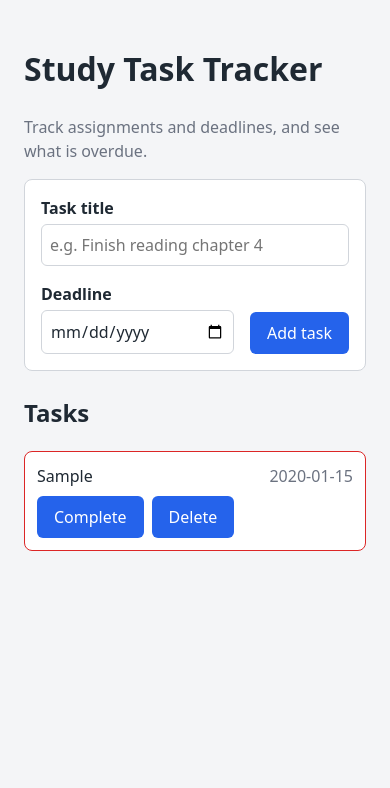
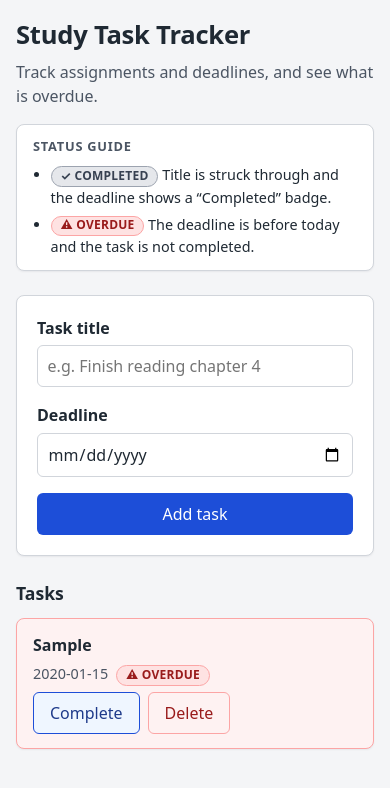
Before and after one commit to Avanith12/Study-Task-Tracker, a plain HTML site: page index.html in a window 390 px wide. Both pictures are taken after typing "Sample", "2020-01-15" into the empty fields and a click on the button "Add task". Drawn offline with Linux system fonts and the light colour scheme.

Commit message:
Milestone 7: polish interface with responsive layout, status cues, and focus styles

```diff
--- a/index.html
+++ b/index.html
@@ -10,6 +10,20 @@
   <header class="app-header">
     <h1>Study Task Tracker</h1>
     <p class="app-intro">Track assignments and deadlines, and see what is overdue.</p>
+
+    <section class="status-legend" aria-label="Task status guide">
+      <h2 class="status-legend-heading">Status guide</h2>
+      <ul>
+        <li>
+          <span class="legend-badge legend-badge--completed" aria-hidden="true">✓ Completed</span>
+          Title is struck through and the deadline shows a &ldquo;Completed&rdquo; badge.
+        </li>
+        <li>
+          <span class="legend-badge legend-badge--overdue" aria-hidden="true">⚠ Overdue</span>
+          The deadline is before today and the task is not completed.
+        </li>
+      </ul>
+    </section>
   </header>
 
   <main class="app-main">
--- a/style.css
+++ b/style.css
@@ -1,13 +1,19 @@
-/* Study Task Tracker — basic page skeleton (Milestone 2).
-   Detailed visual polish arrives in Milestone 7. */
+/* Study Task Tracker — polished interface (Milestone 7).
+   Styles the markup contract from AGENTS.md section 4. No application logic. */
 
 :root {
   --color-text: #1f2933;
-  --color-muted: #6b7280;
+  --color-muted: #4b5563;
   --color-border: #d1d5db;
   --color-surface: #ffffff;
   --color-background: #f4f5f7;
-  --color-accent: #2563eb;
+  --color-accent: #1d4ed8;
+  --color-accent-dark: #1e3a8a;
+  --color-danger: #b91c1c;
+  --color-danger-dark: #991b1b;
+  --color-focus: #1d4ed8;
+  --radius: 0.5rem;
+  --shadow: 0 1px 2px rgba(15, 23, 42, 0.06);
 }
 
 * {
@@ -17,7 +23,8 @@
 body {
   margin: 0;
   padding: 1.5rem;
-  font-family: system-ui, -apple-system, "Segoe UI", Roboto, sans-serif;
+  font-family: system-ui, -apple-system, "Segoe UI", Roboto, "Helvetica Neue", Arial, sans-serif;
+  font-size: 1rem;
   line-height: 1.5;
   color: var(--color-text);
   background-color: var(--color-background);
@@ -25,32 +32,71 @@ body {
 
 .app-header,
 .app-main {
-  max-width: 40rem;
+  max-width: 42rem;
   margin: 0 auto;
 }
 
+.app-header h1 {
+  margin: 0;
+  font-size: 1.6rem;
+  letter-spacing: -0.01em;
+}
+
 .app-intro {
+  margin: 0.35rem 0 0;
   color: var(--color-muted);
+}
+
+/* Status guide (non-color explanation of task states) */
+
+.status-legend {
+  margin-top: 1rem;
+  padding: 0.75rem 1rem;
+  font-size: 0.9rem;
+  background-color: var(--color-surface);
+  border: 1px solid var(--color-border);
+  border-radius: var(--radius);
+  box-shadow: var(--shadow);
+}
+
+.status-legend-heading {
+  margin: 0;
+  font-size: 0.8rem;
+  font-weight: 700;
+  text-transform: uppercase;
+  letter-spacing: 0.06em;
+  color: var(--color-muted);
+}
+
+.status-legend ul {
+  margin: 0.5rem 0 0;
+  padding-left: 1.1rem;
+}
+
+.status-legend li + li {
+  margin-top: 0.35rem;
 }
 
 /* Form */
 
 #task-form {
-  display: flex;
-  flex-wrap: wrap;
+  display: grid;
+  grid-template-columns: minmax(0, 1.4fr) minmax(0, 1fr) auto;
   gap: 1rem;
-  align-items: flex-end;
-  padding: 1rem;
+  align-items: end;
+  margin-top: 1.5rem;
+  padding: 1.25rem;
   background-color: var(--color-surface);
   border: 1px solid var(--color-border);
-  border-radius: 0.5rem;
+  border-radius: var(--radius);
+  box-shadow: var(--shadow);
 }
 
 .field {
   display: flex;
-  flex: 1 1 12rem;
   flex-direction: column;
-  gap: 0.25rem;
+  gap: 0.35rem;
+  min-width: 0;
 }
 
 label {
@@ -58,48 +104,79 @@ label {
 }
 
 input {
+  width: 100%;
+  min-width: 0;
   font: inherit;
-  padding: 0.5rem;
+  padding: 0.5rem 0.6rem;
   color: inherit;
+  background-color: var(--color-surface);
   border: 1px solid var(--color-border);
   border-radius: 0.375rem;
 }
 
-input:focus-visible,
-button:focus-visible {
-  outline: 3px solid var(--color-accent);
+input:hover {
+  border-color: #9ca3af;
+}
+
+/* Visible keyboard focus for every interactive element */
+
+:focus-visible {
+  outline: 3px solid var(--color-focus);
   outline-offset: 2px;
 }
 
 button {
   font: inherit;
+  min-height: 2.5rem;
   padding: 0.5rem 1rem;
-  color: #ffffff;
-  background-color: var(--color-accent);
   border: 1px solid transparent;
   border-radius: 0.375rem;
   cursor: pointer;
 }
 
-/* Messages */
+#task-submit {
+  color: #ffffff;
+  background-color: var(--color-accent);
+}
+
+#task-submit:hover {
+  background-color: var(--color-accent-dark);
+}
+
+/* Messages: clearly separated from the task list */
+
+#app-message {
+  margin: 1rem 0 0;
+  padding: 0.75rem 1rem;
+  color: var(--color-accent-dark);
+  background-color: #eff6ff;
+  border-left: 4px solid var(--color-accent);
+  border-radius: 0 0.375rem 0.375rem 0;
+}
 
 #app-message:empty {
   display: none;
 }
 
-#app-message {
-  padding: 0.5rem 0;
-  color: var(--color-muted);
-}
-
-/* Task list */
+/* Tasks */
 
 .tasks {
   margin-top: 1.5rem;
 }
 
+#tasks-heading {
+  margin: 0 0 0.75rem;
+  font-size: 1.1rem;
+}
+
 #empty-state {
+  margin: 0;
+  padding: 1.5rem 1rem;
+  text-align: center;
   color: var(--color-muted);
+  background-color: var(--color-surface);
+  border: 1px dashed var(--color-border);
+  border-radius: var(--radius);
 }
 
 #task-list {
@@ -109,36 +186,154 @@ button {
 }
 
 .task-item {
-  display: flex;
-  flex-wrap: wrap;
-  gap: 0.5rem;
+  display: grid;
+  grid-template-columns: minmax(0, 1fr) auto;
+  grid-template-areas:
+    "title actions"
+    "meta actions";
   align-items: center;
-  padding: 0.75rem;
-  margin-bottom: 0.5rem;
+  gap: 0.4rem 1rem;
+  padding: 0.85rem 1rem;
+  margin-bottom: 0.6rem;
   background-color: var(--color-surface);
   border: 1px solid var(--color-border);
-  border-radius: 0.5rem;
+  border-radius: var(--radius);
+  box-shadow: var(--shadow);
 }
 
 .task-title {
-  flex: 1 1 auto;
+  grid-area: title;
+  min-width: 0;
+  font-weight: 600;
   overflow-wrap: anywhere;
 }
 
 .task-deadline {
+  grid-area: meta;
+  min-width: 0;
+  font-size: 0.9rem;
   color: var(--color-muted);
 }
 
 .task-actions {
+  grid-area: actions;
   display: flex;
+  flex-wrap: wrap;
   gap: 0.5rem;
+  justify-content: flex-end;
 }
 
-/* Placeholder states styled further in Milestone 7. */
-.is-completed {
-  opacity: 0.75;
+.task-toggle {
+  color: var(--color-accent-dark);
+  background-color: #eff6ff;
+  border-color: var(--color-accent);
 }
 
-.is-overdue {
-  border-color: #dc2626;
+.task-toggle:hover {
+  background-color: #dbeafe;
 }
+
+.task-delete {
+  color: var(--color-danger-dark);
+  background-color: #fef2f2;
+  border-color: #fca5a5;
+}
+
+.task-delete:hover {
+  background-color: #fee2e2;
+}
+
+/* Status badges: text plus a symbol, so status never depends on color alone */
+
+.legend-badge,
+.task-item.is-completed .task-deadline::after,
+.task-item.is-overdue .task-deadline::after {
+  display: inline-block;
+  margin-left: 0.5rem;
+  padding: 0.05rem 0.55rem;
+  font-size: 0.75rem;
+  font-weight: 700;
+  line-height: 1.4;
+  letter-spacing: 0.02em;
+  text-transform: uppercase;
+  white-space: nowrap;
+  vertical-align: middle;
+  border: 1px solid transparent;
+  border-radius: 999px;
+}
+
+.legend-badge {
+  margin-left: 0;
+}
+
+.task-item.is-completed .task-deadline::after {
+  content: "✓ Completed";
+}
+
+.task-item.is-overdue .task-deadline::after {
+  content: "⚠ Overdue";
+}
+
+.legend-badge--completed,
+.task-item.is-completed .task-deadline::after {
+  color: #374151;
+  background-color: #e5e7eb;
+  border-color: #9ca3af;
+}
+
+.legend-badge--overdue,
+.task-item.is-overdue .task-deadline::after {
+  color: var(--color-danger-dark);
+  background-color: #fee2e2;
+  border-color: #fca5a5;
+}
+
+/* Completed tasks: strikethrough title in addition to the badge */
+
+.task-item.is-completed .task-title {
+  color: var(--color-muted);
+  text-decoration: line-through;
+  text-decoration-thickness: 2px;
+}
+
+.task-item.is-completed {
+  background-color: #f9fafb;
+}
+
+/* Overdue tasks: tinted card plus the badge and symbol */
+
+.task-item.is-overdue {
+  background-color: #fef2f2;
+  border-color: #fca5a5;
+}
+
+/* Responsive: stack the form and task layout on narrow screens */
+
+@media (max-width: 40rem) {
+  #task-form {
+    grid-template-columns: 1fr;
+  }
+
+  #task-submit {
+    width: 100%;
+  }
+}
+
+@media (max-width: 32rem) {
+  body {
+    padding: 1rem;
+  }
+
+  .task-item {
+    grid-template-columns: 1fr;
+    grid-template-areas:
+      "title"
+      "meta"
+      "actions";
+    align-items: start;
+  }
+
+  .task-actions {
+    justify-content: flex-start;
+  }
+}
```
